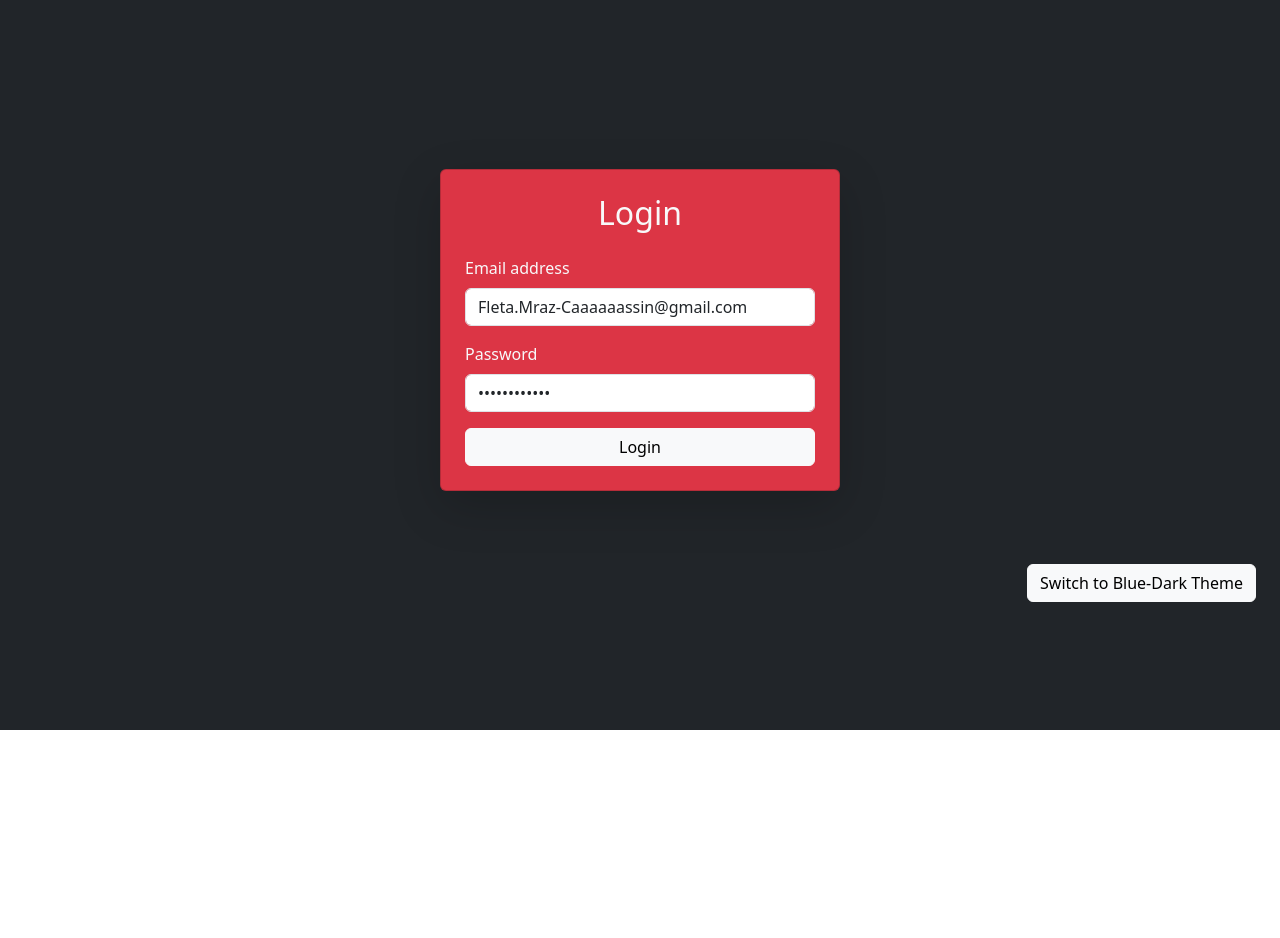
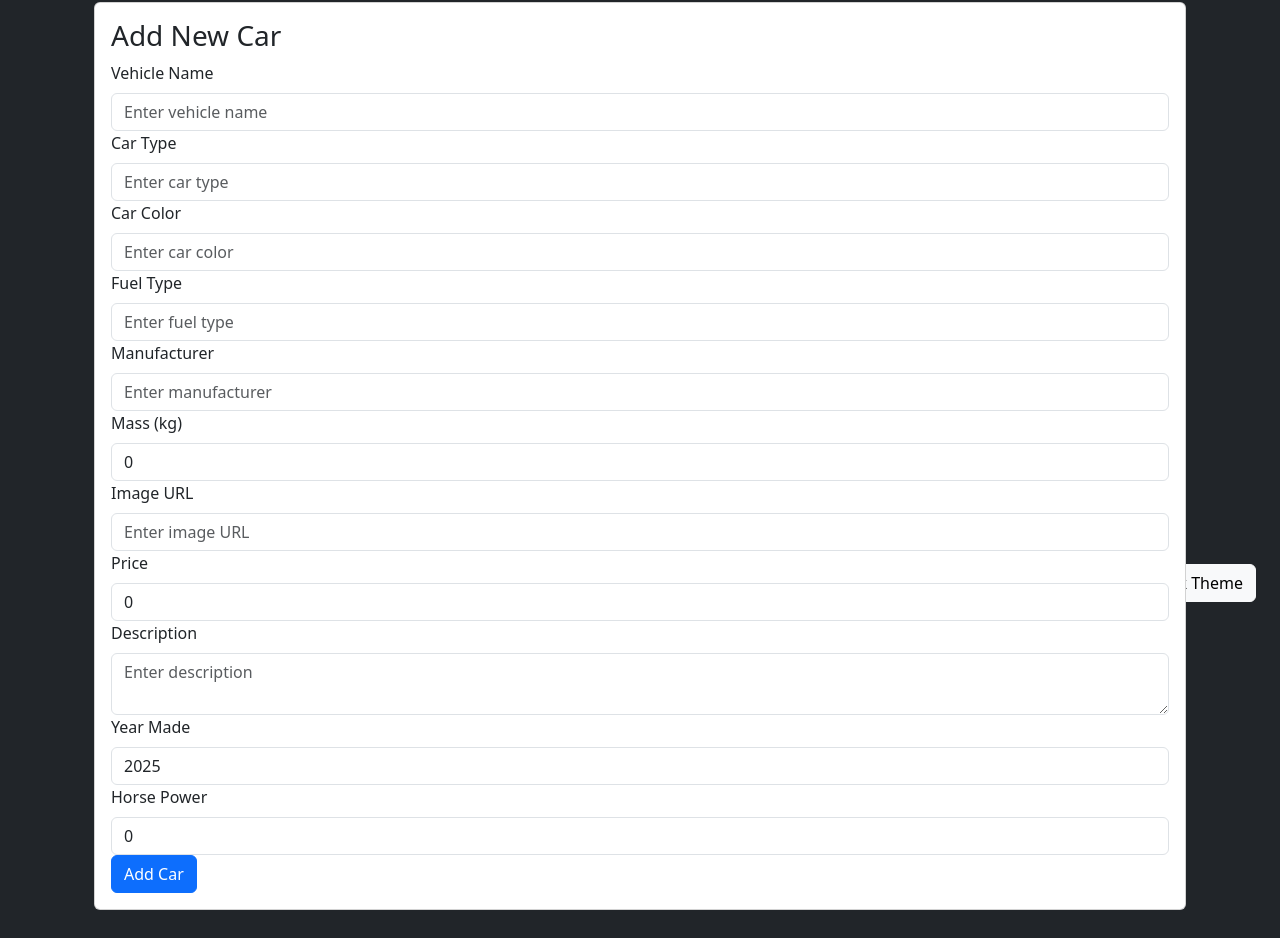
Before and after one commit to Vizsgaremek-CarCatalog/FrontendUj, a React (Vite) app: page /admin in a window 1280 px wide. Before the commit this address led to /login. Shown: the part 174-1112 px from the top of the page. Before the commit the page ends 904 px from the top, so only its background shows below. Built offline with nearby package versions, Linux system fonts and the light colour scheme; no server answers.

Commit message:
/admin delete jó, post nem, loginToAdmin nem

```diff
--- a/package.json
+++ b/package.json
@@ -10,7 +10,7 @@
     "preview": "vite preview"
   },
   "dependencies": {
-    "axios": "^1.8.3",
+    "axios": "^1.8.4",
     "bootstrap": "^5.3.3",
     "rc-slider": "^11.1.8",
     "react": "^19.0.0",
--- /dev/null
+++ b/src/AdminDashboard.tsx
@@ -0,0 +1,229 @@
+import React, { useState, useEffect } from "react";
+import axios from "./axiosConfig";
+import { Button, Form, ListGroup, Card, Row, Col } from "react-bootstrap";
+
+
+interface Car {
+  id: number;
+  vehicle: string;
+  type: string;
+  color: string;
+  fuel: string;
+  manufacturer: string;
+  mass: number;
+  imageUrl?: string;
+  price: number;
+  description: string;
+  yearMade: number;
+  horsePower: number;
+}
+
+const AdminDashboard: React.FC = () => {
+  const [cars, setCars] = useState<Car[]>([]);
+  const [newCar, setNewCar] = useState<Omit<Car, "id">>({
+    vehicle: "",
+    type: "",
+    color: "",
+    fuel: "",
+    manufacturer: "",
+    mass: 0,
+    imageUrl: "",
+    price: 0,
+    description: "",
+    yearMade: new Date().getFullYear(),
+    horsePower: 0,
+  });
+  const [isSubmitting, setIsSubmitting] = useState(false);
+  const [error, setError] = useState<string | null>(null);
+
+  useEffect(() => {
+    fetchCars();
+  }, []);
+
+  const fetchCars = async () => {
+    try {
+      const response = await axios.get("http://localhost:3000/carcatalog");
+      setCars(response.data);
+    } catch (error) {
+      console.error("Error fetching cars", error);
+    }
+  };
+
+  const addCar = async () => {
+    if (!newCar.vehicle || !newCar.type || !newCar.color || !newCar.price) {
+      setError("Please fill in all the required fields.");
+      return;
+    }
+    setIsSubmitting(true);
+    setError(null);
+    try {
+      const response = await axios.post("http://localhost:3000/carcatalog", newCar);
+      setCars([...cars, response.data]);
+      setNewCar({
+        vehicle: "",
+        type: "",
+        color: "",
+        fuel: "",
+        manufacturer: "",
+        mass: 0,
+        imageUrl: "",
+        price: 0,
+        description: "",
+        yearMade: new Date().getFullYear(),
+        horsePower: 0,
+      });
+    } catch (error) {
+      console.error("Error adding car", error);
+    } finally {
+      setIsSubmitting(false);
+    }
+  };
+
+  const deleteCar = async (id: number) => {
+    try {
+      await axios.delete(`http://localhost:3000/carcatalog/${id}`);
+      setCars(cars.filter((car) => car.id !== id));
+    } catch (error) {
+      console.error("Error deleting car", error);
+    }
+  };
+
+  return (
+    <div className="container mt-4">
+      <h1 className="text-center mb-4">Admin Dashboard</h1>
+
+      {/* Add Car Form */}
+      <Card className="mb-4">
+        <Card.Body>
+          <h3>Add New Car</h3>
+          {error && <div className="alert alert-danger">{error}</div>}
+          <Form>
+            <Form.Group controlId="vehicle">
+              <Form.Label>Vehicle Name</Form.Label>
+              <Form.Control
+                type="text"
+                placeholder="Enter vehicle name"
+                value={newCar.vehicle}
+                onChange={(e) => setNewCar({ ...newCar, vehicle: e.target.value })}
+              />
+            </Form.Group>
+            <Form.Group controlId="type">
+              <Form.Label>Car Type</Form.Label>
+              <Form.Control
+                type="text"
+                placeholder="Enter car type"
+                value={newCar.type}
+                onChange={(e) => setNewCar({ ...newCar, type: e.target.value })}
+              />
+            </Form.Group>
+            <Form.Group controlId="color">
+              <Form.Label>Car Color</Form.Label>
+              <Form.Control
+                type="text"
+                placeholder="Enter car color"
+                value={newCar.color}
+                onChange={(e) => setNewCar({ ...newCar, color: e.target.value })}
+              />
+            </Form.Group>
+            <Form.Group controlId="fuel">
+              <Form.Label>Fuel Type</Form.Label>
+              <Form.Control
+                type="text"
+                placeholder="Enter fuel type"
+                value={newCar.fuel}
+                onChange={(e) => setNewCar({ ...newCar, fuel: e.target.value })}
+              />
+            </Form.Group>
+            <Form.Group controlId="manufacturer">
+              <Form.Label>Manufacturer</Form.Label>
+              <Form.Control
+                type="text"
+                placeholder="Enter manufacturer"
+                value={newCar.manufacturer}
+                onChange={(e) => setNewCar({ ...newCar, manufacturer: e.target.value })}
+              />
+            </Form.Group>
+            <Form.Group controlId="mass">
+              <Form.Label>Mass (kg)</Form.Label>
+              <Form.Control
+                type="number"
+                placeholder="Enter mass in kg"
+                value={newCar.mass}
+                onChange={(e) => setNewCar({ ...newCar, mass: +e.target.value })}
+              />
+            </Form.Group>
+            <Form.Group controlId="imageUrl">
+              <Form.Label>Image URL</Form.Label>
+              <Form.Control
+                type="text"
+                placeholder="Enter image URL"
+                value={newCar.imageUrl}
+                onChange={(e) => setNewCar({ ...newCar, imageUrl: e.target.value })}
+              />
+            </Form.Group>
+            <Form.Group controlId="price">
+              <Form.Label>Price</Form.Label>
+              <Form.Control
+                type="number"
+                placeholder="Enter price"
+                value={newCar.price}
+                onChange={(e) => setNewCar({ ...newCar, price: +e.target.value })}
+              />
+            </Form.Group>
+            <Form.Group controlId="description">
+              <Form.Label>Description</Form.Label>
+              <Form.Control
+                as="textarea"
+                placeholder="Enter description"
+                value={newCar.description}
+                onChange={(e) => setNewCar({ ...newCar, description: e.target.value })}
+              />
+            </Form.Group>
+            <Form.Group controlId="yearMade">
+              <Form.Label>Year Made</Form.Label>
+              <Form.Control
+                type="number"
+                value={newCar.yearMade}
+                onChange={(e) => setNewCar({ ...newCar, yearMade: +e.target.value })}
+              />
+            </Form.Group>
+            <Form.Group controlId="horsePower">
+              <Form.Label>Horse Power</Form.Label>
+              <Form.Control
+                type="number"
+                value={newCar.horsePower}
+                onChange={(e) => setNewCar({ ...newCar, horsePower: +e.target.value })}
+              />
+            </Form.Group>
+            <Button variant="primary" onClick={addCar} disabled={isSubmitting}>
+              {isSubmitting ? "Adding..." : "Add Car"}
+            </Button>
+          </Form>
+        </Card.Body>
+      </Card>
+
+     {/* Car List */}
+     <h3>Cars in Catalog</h3>
+      <Row>
+        {cars.map((car) => (
+          <Col key={car.id} sm={12} md={6} lg={4} xl={3}>
+            <Card className="mb-4">
+              {car.imageUrl && <Card.Img variant="top" src={car.imageUrl} />}
+              <Card.Body>
+                <Card.Title>{car.vehicle}</Card.Title>
+                <Card.Text>
+                  {car.color} - {car.price}$ - {car.yearMade}
+                </Card.Text>
+                <Button variant="danger" onClick={() => deleteCar(car.id)}>
+                  Delete
+                </Button>
+              </Card.Body>
+            </Card>
+          </Col>
+        ))}
+      </Row>
+    </div>
+  );
+};
+
+export default AdminDashboard;
--- a/src/App.tsx
+++ b/src/App.tsx
@@ -1,33 +1,40 @@
-import React, { useState } from "react";
+import React, { useState, useEffect } from "react";
 import 'bootstrap/dist/css/bootstrap.min.css';
 import { BrowserRouter as Router, Routes, Route, Navigate, Link } from "react-router-dom";
 import Login from "./Login";
 import Register from "./Register";
 import CarList from "./CarList";
+import AdminDashboard from "./AdminDashboard";
 
 const App: React.FC = () => {
   const [isLoggedIn, setIsLoggedIn] = useState<boolean>(!!localStorage.getItem("authToken"));
-  const [theme, setTheme] = useState<string>("red-black"); // Default theme
+  const [isAdmin, setIsAdmin] = useState<boolean>(localStorage.getItem("userRole") === "admin");
+  const [theme, setTheme] = useState<string>("red-black");
+
+  useEffect(() => {
+    const token = localStorage.getItem("authToken");
+    const userRole = localStorage.getItem("userRole");
+    setIsLoggedIn(!!token);
+    setIsAdmin(userRole === "admin");
+  }, []);
 
   const handleLogout = () => {
-    localStorage.removeItem("authToken");
+    localStorage.clear();
     setIsLoggedIn(false);
+    setIsAdmin(false);
   };
 
-  // Function to toggle the theme
   const toggleTheme = () => {
-    setTheme(prevTheme => prevTheme === "red-black" ? "blue-dark" : "red-black");
+    setTheme(prevTheme => (prevTheme === "red-black" ? "blue-dark" : "red-black"));
   };
 
   return (
     <Router>
-      {/* Full-screen background */}
       <div className={`min-vh-100 ${theme === "red-black" ? "bg-dark text-light" : "bg-dark text-white"}`}>
-        {/* Navbar with theme toggle */}
         <nav className={`navbar navbar-expand-lg ${theme === "red-black" ? "navbar-dark bg-danger" : "navbar-dark bg-primary"}`}>
           <div className="container-fluid">
             <Link className="navbar-brand text-white" to="/">Car App</Link>
-            <button className="navbar-toggler" type="button" data-bs-toggle="collapse" data-bs-target="#navbarNav" aria-controls="navbarNav" aria-expanded="false" aria-label="Toggle navigation">
+            <button className="navbar-toggler" type="button" data-bs-toggle="collapse" data-bs-target="#navbarNav">
               <span className="navbar-toggler-icon"></span>
             </button>
             <div className="collapse navbar-collapse" id="navbarNav">
@@ -42,29 +49,38 @@ const App: React.FC = () => {
                     </li>
                   </>
                 ) : (
-                  <li className="nav-item">
-                    <button className="btn btn-danger" onClick={handleLogout}>Logout</button>
-                  </li>
+                  <>
+                    <li className="nav-item">
+                      <Link className="nav-link text-white" to="/cars">Cars</Link>
+                    </li>
+                    {isAdmin && (
+                      <li className="nav-item">
+                        <Link className="nav-link text-white" to="/admin">Admin Dashboard</Link>
+                      </li>
+                    )}
+                    <li className="nav-item">
+                      <button className="btn btn-danger" onClick={handleLogout}>Logout</button>
+                    </li>
+                  </>
                 )}
               </ul>
             </div>
           </div>
         </nav>
 
-        {/* Theme toggle button */}
         <button onClick={toggleTheme} className={`btn ${theme === "red-black" ? "btn-light" : "btn-dark"} position-fixed bottom-0 end-0 m-4`}>
           Switch to {theme === "red-black" ? "Blue-Dark" : "Red-Black"} Theme
         </button>
 
-        <div className={`container mt-5`}>
+        <div className="container mt-5">
           <Routes>
             <Route path="/login" element={<Login onLogin={() => setIsLoggedIn(true)} theme={theme} />} />
             <Route path="/register" element={<Register theme={theme} />} />
             <Route path="/cars" element={isLoggedIn ? <CarList theme={theme} /> : <Navigate to="/login" />} />
+            <Route path="/admin" element={<AdminDashboard/>} ></Route>
             <Route path="*" element={<Navigate to={isLoggedIn ? "/cars" : "/login"} />} />
           </Routes>
         </div>
-
       </div>
     </Router>
   );
--- a/src/CarList.tsx
+++ b/src/CarList.tsx
@@ -75,7 +75,7 @@ const CarList: React.FC = ({  }) => {
 
   return (
     <div className={`container mt-5`}>
-      <h1 className="text-center mb-4 text-white">A alkalmazás neve</h1>
+      <h1 className="text-center mb-4 text-white">Az alkalmazás neve :User </h1>
       {error && <p className="text-danger text-center">{error}</p>}
 
       {/* Search and Sort */}
--- a/src/Login.tsx
+++ b/src/Login.tsx
@@ -8,8 +8,8 @@ type LoginProps = {
   };
 
   const Login: React.FC<LoginProps> = ({ onLogin, theme }) => {
-  const [email, setEmail] = useState<string>("Fleta.Mraz-Caaaaaassin@gmail.com");
-  const [password, setPassword] = useState<string>("ASDaaa123###");
+    const [email, setEmail] = useState<string>("Teszt123@Teszt.com");
+    const [password, setPassword] = useState<string>("1234Asdf###");
     const navigate = useNavigate();
 
     const handleSubmit = async (e: React.FormEvent) => {
@@ -17,16 +17,25 @@ const Login: React.FC<LoginProps> = ({ onLogin, theme }) => {
       try {
         const response = await axios.post("http://localhost:3000/auth/login", { email, password });
 
-      localStorage.setItem("authToken", response.data.token);
-      localStorage.setItem("userId", response.data.userid);
+        const { token, userid, role } = response.data;
+
+        localStorage.setItem("authToken", token);
+        localStorage.setItem("userId", userid);
+        localStorage.setItem("userRole", role);
 
         onLogin();
+
+        if (role === "admin") {
+          navigate("/admin");
+        } else {
           navigate("/cars");
+        }
       } catch (error: any) {
         console.error("Login failed", error);
         alert(error.response?.data?.message || "Login failed");
       }
     };
+
 
     return (
       <div className={`min-vh-100 d-flex justify-content-center align-items-center ${theme === "red-black" ? "bg-dark text-light" : "bg-dark text-white"}`}>
```
Also changed, not shown: src/Register.tsx (indentation only), 1 other file (tests, documents, lock files or other folders). Lines whose indentation alone changed are shown as unchanged.
